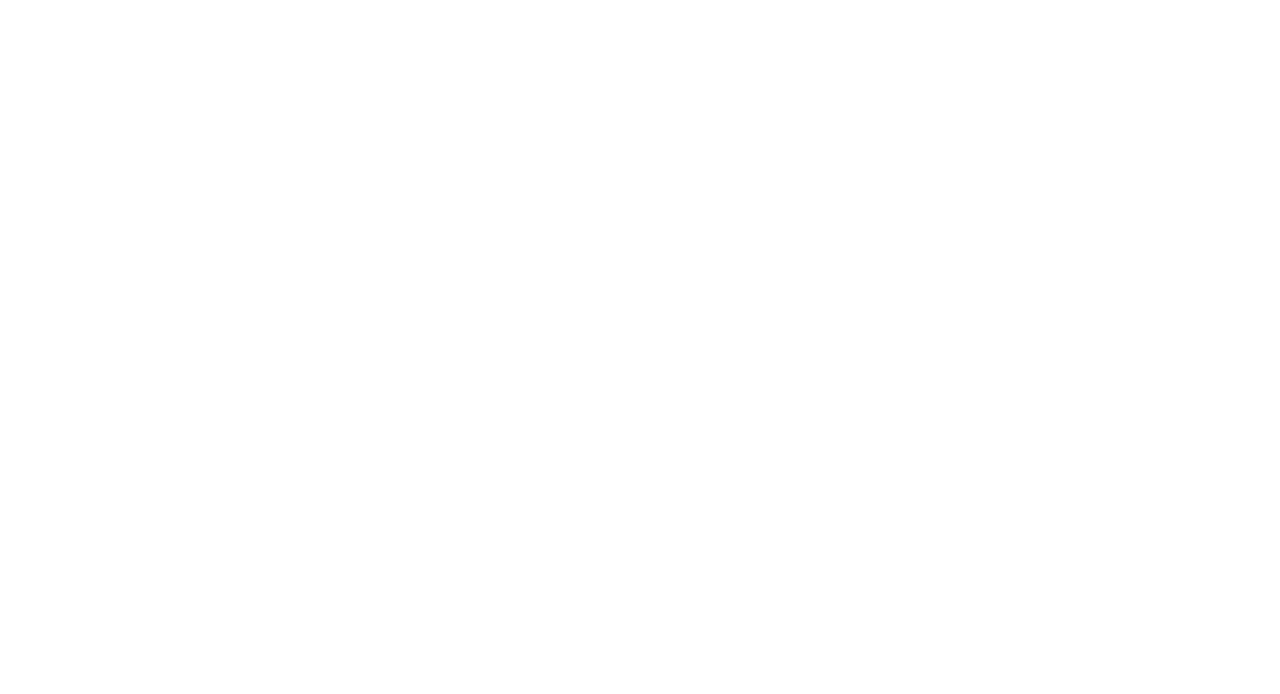
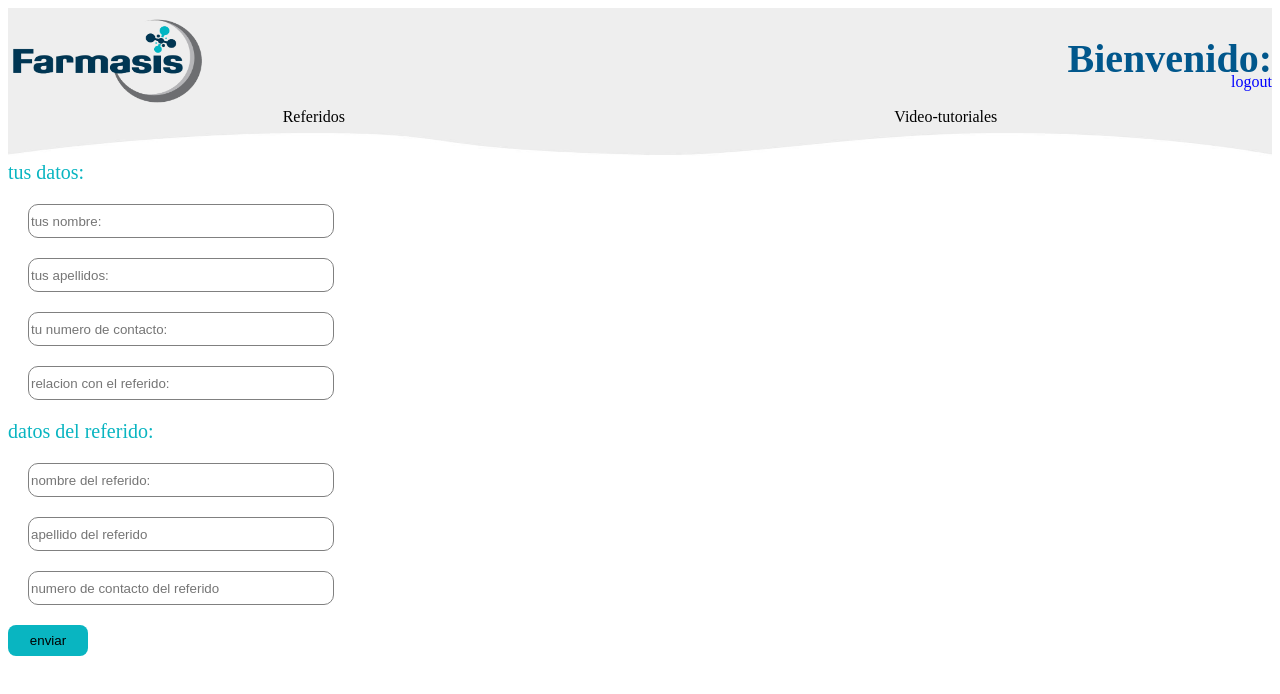
Before and after one commit to revcastfer/FARMASIS-CAPACITACIONES, a React (Create React App) app: page /Home/Referidos in a window 1280 px wide. Before the commit this address had no page. Shown: the top 694 px of the page. Built offline with nearby package versions, Linux system fonts and the light colour scheme.

Commit message:
comensamos con referidos

```diff
--- a/src/App.js
+++ b/src/App.js
@@ -4,6 +4,7 @@
 import Home from './components/Home.jsx'
 import {Routes,Route,Link } from 'react-router-dom'
 import Tutoriales from './components/Tutoriales.jsx'
+import Referidos from './components/referidos.jsx'
 
 
 
@@ -18,6 +19,7 @@
 
           <Route path="/Home" element={<Home/>} >
            <Route path="Tutoriales" element={<Tutoriales/>}/ >
+           <Route path="Referidos" element={<Referidos/>} / >
           </Route>
 
 
--- a/src/components/Home.jsx
+++ b/src/components/Home.jsx
@@ -13,7 +13,7 @@
 const olasStyle={height: "35px"};
 
 const userStyle={
-	fontSize:"38px",
+	fontSize:"40px",
 	color:"#01578c",
 };
 
@@ -39,7 +39,7 @@
 const LogoutStyle=styled.div`
 position: absolute;
 right:0px;
-top:35px;
+top:65px;
 color:blue`
 
 const Opciones=styled.div`
@@ -71,7 +71,7 @@
        </Opciones>
 
 		<UserInfo>
-		<div style={userStyle}>Bienvenido: {user}</div>
+		<h1 style={userStyle}>Bienvenido: {user}</h1>
 		<LogoutStyle><span onClick={()=>dispatch(logout())} >logout</span></LogoutStyle>
 		</UserInfo>
 		<img src={olas} style={olasStyle}  />
--- a/src/components/Login.jsx
+++ b/src/components/Login.jsx
@@ -7,13 +7,24 @@
 import ComboSearch from './ComboSearch'
 import {useDispatch,useSelector} from 'react-redux';
 import {loguin} from './actions.js';
+import logoPie from './imgs/logoPie.png';
 
+const Pie=styled.div`
+background-color:grey;
+height: 65px;
+width: 100%;
+position:absolute;
+bottom:0px;
+opacity: 0.5;
+display:flex;
+justify-content:center;
+align-items:center
 
+`
 
 
 
 const PanInicial=styled.div`
-
 background-image:url(${fondo});
 position:relative;
 display:flex;
@@ -24,9 +35,6 @@
 background-attachment: fixed;
 width: 100%;
 height:100vh;
-
-
-
 `
 
 
@@ -39,14 +47,19 @@
 font-size:30px;
 position:absolute;
 color: #033953;
-top:200px;
+top:230px;
 text-align:center;
 padding:15px;
 `
 const imgStyle={width: "auto",
-height: "100px" ,
+height: "130px" ,
 position:"absolute",
 top:"0px",left:"0px"
+};
+
+const imgPie={width: "auto",
+height: "50px" ,
+
 };
 
 const inputs={width: "80%", padding:"8px", borderRadius:"8px",border:"1px solid grey"};
@@ -90,6 +103,7 @@
 	<button style={buton}>ingresar</button>
 	</form>
 	</Ingreso>
+	<Pie><img src={logoPie} style={imgPie} alt="logo cfc"/> </Pie>
 </PanInicial>)
 
 }
--- a/src/components/Tutoriales.jsx
+++ b/src/components/Tutoriales.jsx
@@ -5,12 +5,14 @@
 import {useSelector} from 'react-redux';
 
 const Titulovideos=styled.h1`
-font-size: 40px;color: #29d8db
+font-size: 56px;color: #29d8db
 `
 
 const Descripcionvideos=styled.div`
 font-size: 20px;
-color grey
+color grey;
+position:absolute;
+right: 10%
 `
 
 const ContenedorVideos=styled.div`
@@ -23,7 +25,7 @@
 let descripcion=useSelector((state)=>state.descripcion);
 let url=useSelector((state)=>state.url);
 
-return	(<div>
+return	(
    <ContenedorVideos>
 	<Categoria data={data} />
 	<div>
@@ -33,6 +35,5 @@
 
 	</div>
 	</ContenedorVideos>
-
-</div>)
+)
 }
--- a/src/components/categoria.jsx
+++ b/src/components/categoria.jsx
@@ -1,5 +1,7 @@
 
 import Lista from './lista';
+
+
 
 
 export default function Categoria(props){
--- a/src/components/lista.jsx
+++ b/src/components/lista.jsx
@@ -1,4 +1,15 @@
 import Titulo from './titulo';
+import icon from "./imgs/icon.ico";
+
+const icoStyle={
+width: "14px",
+height: "14px" ,
+display:"inline"
+}
+
+const grupoStylo={
+    color:"#01578c",display:"inline"
+}
 
 export default function Lista(props){
 
@@ -7,7 +18,7 @@
 
 
 return(
- <ul><h3>{nameGroup}</h3>
-<Titulo objeto={props.lista[nameGroup]} />
+ <ul>   <img src={icon} style={icoStyle}/><h3 style={grupoStylo}>{nameGroup}</h3>
+<Titulo  objeto={props.lista[nameGroup]} />
  </ul> )
 }
--- /dev/null
+++ b/src/components/referidos.jsx
@@ -0,0 +1,46 @@
+import React from 'react';
+import styled from "styled-components";
+
+
+const ImputsReferidos=styled.input`
+display:block;
+margin:20px;
+height:30px;
+width:300px;
+border-radius:10px;
+border: 1px solid grey`
+
+const TipoDatos=styled.div`
+color:#09b5c1;
+font-size:20px
+`
+const butonStyle={width: "80px", padding:"8px", borderRadius:"8px",
+border:"none", backgroundColor:"#09b5c1"};
+
+export default function Referidos(){
+
+
+
+	return(
+		<div>
+
+		<div>
+		<form>
+
+		<TipoDatos>tus datos:</TipoDatos>
+	    <ImputsReferidos placeholder="tus nombre: " type="text"/>
+		<ImputsReferidos placeholder="tus apellidos:" type="text"/>
+		<ImputsReferidos placeholder="tu numero de contacto:" type="phone"/>
+		<ImputsReferidos placeholder="relacion con el referido:" type="text"/>
+		<TipoDatos>datos del referido:</TipoDatos>
+		<ImputsReferidos placeholder="nombre del referido:" type="text"/>
+		<ImputsReferidos placeholder="apellido del referido" type="text"/>
+		<ImputsReferidos placeholder="numero de contacto del referido" type="phone"/>
+		<button style={butonStyle}>enviar</button>
+		</form>
+		</div>
+
+
+		</div>
+		)
+}
--- a/src/components/titulo.jsx
+++ b/src/components/titulo.jsx
@@ -23,7 +23,7 @@
 
 	return(
 		<div>
-		{nameObjs.map(name=><div id={name} onClick={()=>dispatch(selectVideo(search(name))) } > {name} </div>)}
+		{nameObjs.map(name=><li id={name} onClick={()=>dispatch(selectVideo(search(name))) } > {name} </li>)}
 	   </div>)
 
 }
--- a/src/data/data.js
+++ b/src/data/data.js
@@ -2,7 +2,7 @@
 	{fundamentos:{
 
 	usuarios:{titulo:"administracion de usuarios",descripcion:"ususarios ususarios ususarios ususarios ususarios ususarios",
-	url:"../components/video de prueba/Administracion de usuarios.m4v"},
+	url:"https://drive.google.com/file/d/1oN6krazTGg8WZJ9ihnAtllPkLDqzV_Nz/view?usp=share_link"},
 
 	precios:{titulo:"Edicion de precios",descripcion:"precios precios precios precios precios precios precios",
 	url: "https://drive.google.com/file/d/1F6WIlqr7kLz6gX7MgiLAURA5XMcKW-K_/view?usp=share_link"},
```
Also changed, not shown: src/components/imgs/logoPie.png (added), 1 other file (tests, documents, lock files or other folders).
